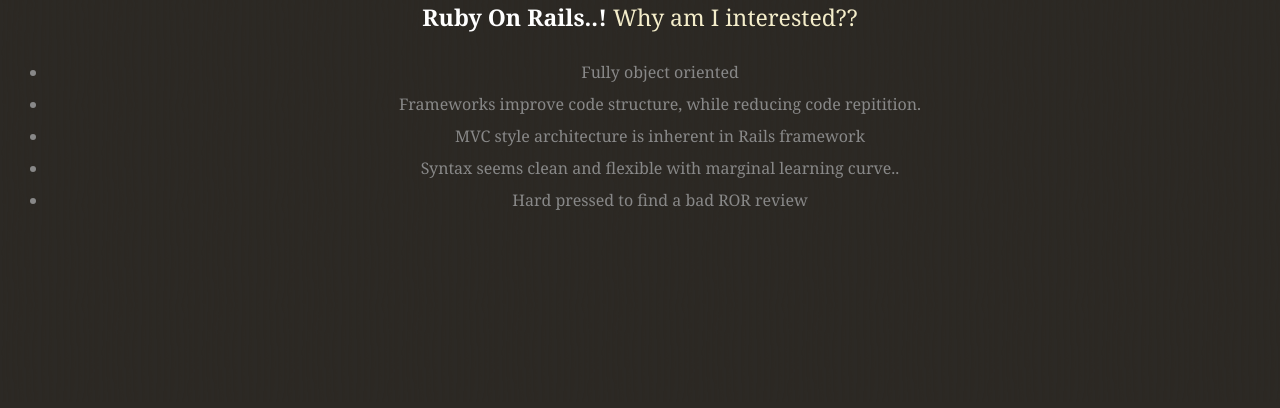
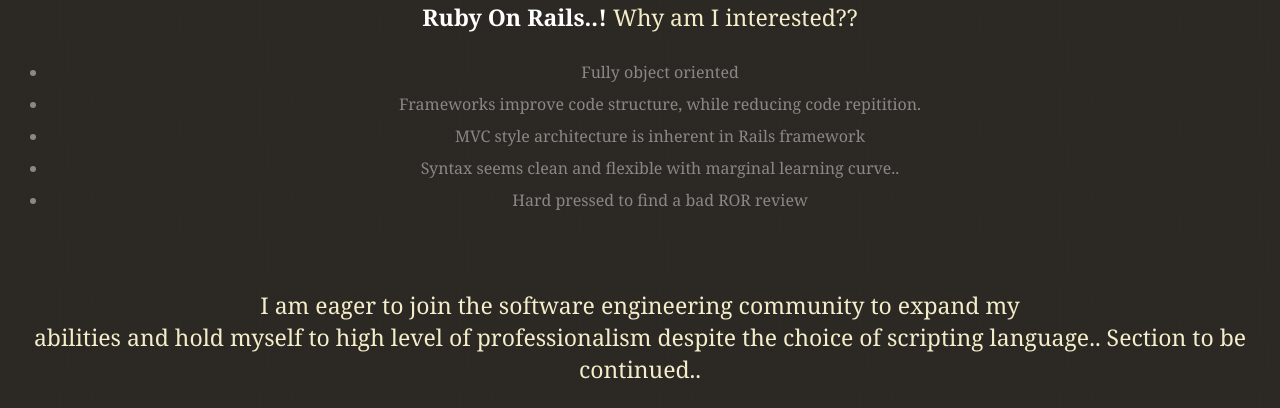
Before and after one commit to ade56/aboutme, a PHP site: page /ror in a window 1280 px wide. Shown: the part 398-806 px from the top of the page. Before the commit the page ends 608 px from the top, so only its background shows below. Run offline with PHP 8.4, Linux system fonts and the light colour scheme.

Commit message:
final note added to ROR section

```diff
--- a/ror/index.php
+++ b/ror/index.php
@@ -47,6 +47,11 @@
 		<li> Hard pressed to find a bad ROR review </li>
 	</ul>
 
+	<p id='welcome'>
+		I am eager to join the software engineering community to expand my </br>
+		abilities and hold myself to high level of professionalism despite the choice of scripting language.. Section to be continued..
+	</p>
+
 </body>
 
 </html>
```
